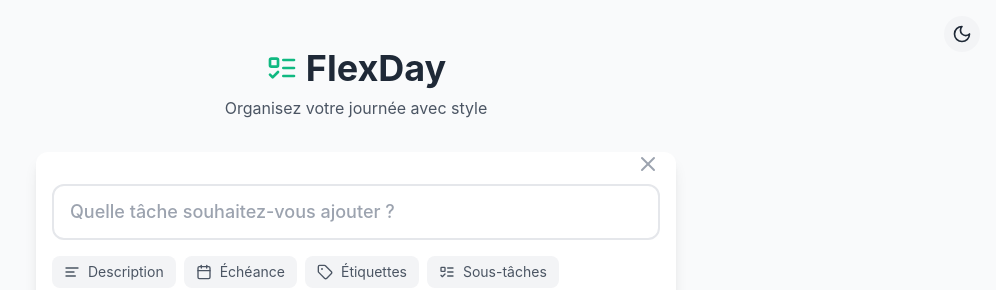
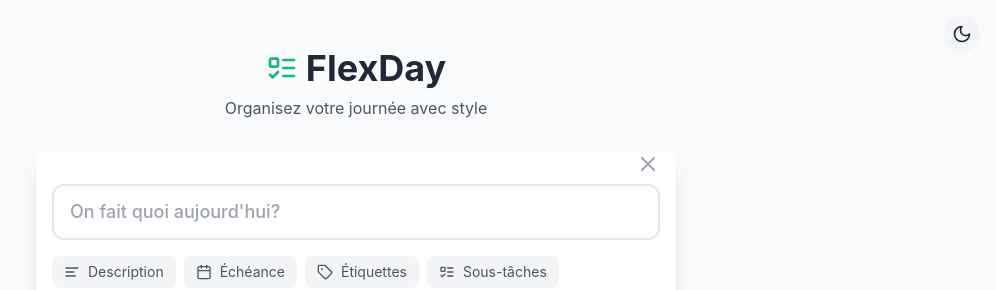
Before and after one commit to kouame09/FlexDay-App, a React (Vite) app: page / in a window 1280 px wide. Both pictures are taken after a click on the button 1228 px from the left and 748 px from the top of the page. Shown: the top 290 px of the page, without its empty margins (284-1280 px from the left). Built offline with nearby package versions, Linux system fonts and the light colour scheme.

Commit message:
Modification du titre "On fait quoi aujourd'hui ?"

```diff
--- a/src/components/AddTodo.tsx
+++ b/src/components/AddTodo.tsx
@@ -159,7 +159,7 @@ export default function AddTodo({ onAdd, initialTodo }: AddTodoProps) {
           type="text"
           value={text}
           onChange={(e) => setText(e.target.value)}
-          placeholder="Quelle tâche souhaitez-vous ajouter ?"
+          placeholder="On fait quoi aujourd'hui?"
           className="w-full px-4 py-3 mt-4 rounded-xl border-2 border-gray-200 dark:border-gray-700 bg-transparent text-gray-800 dark:text-gray-200 focus:outline-none focus:border-emerald-500 text-lg font-medium placeholder:text-gray-400 dark:placeholder:text-gray-500"
         />
       </div>
```
